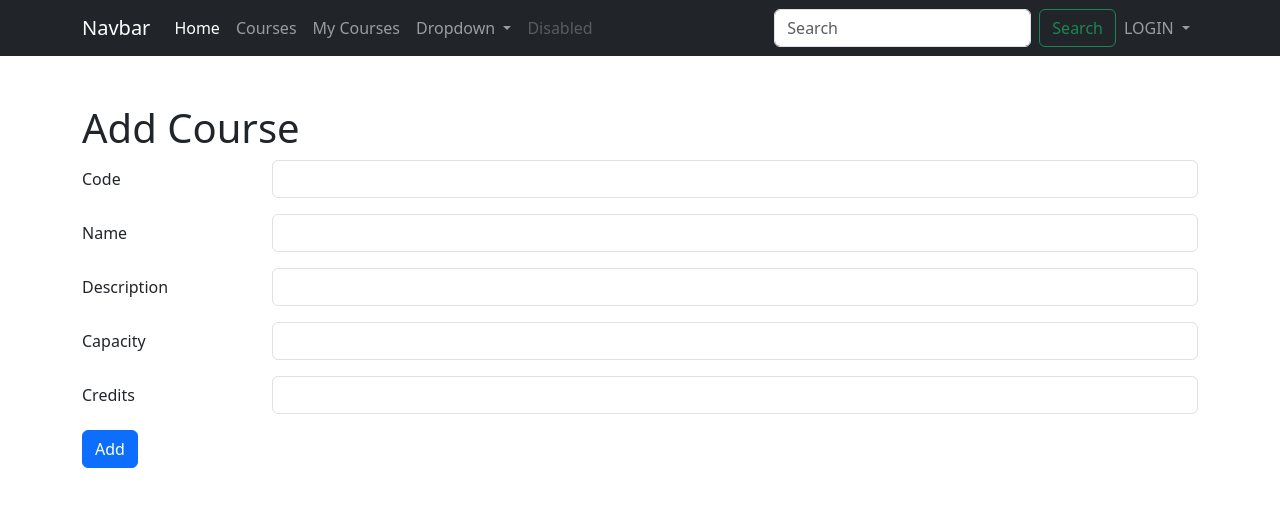
After one commit to jabary/djangoProject, a Django app: page /add_course/ in a window 1280 px wide. The commit adds this page. Shown: the top 507 px of the page. Run offline with Django 4.2, Linux system fonts and the light colour scheme.

Commit message:
added groups auth and reg courses

```diff
--- /dev/null
+++ b/reg/forms.py
@@ -0,0 +1,21 @@
+from django.contrib.auth.models import User
+from django.contrib.auth.forms import UserCreationForm
+from django.forms import ModelForm
+from django import forms
+from .models import Course
+
+
+class UserRegistrationForm(UserCreationForm):
+
+    email = forms.EmailField()
+
+    class Meta:
+        model = User
+        fields = ['username', 'email', 'password1', 'password2']
+
+
+class CourseForm(ModelForm):
+
+    class Meta:
+        model = Course
+        fields = ['name', 'code', 'credits', 'capacity', 'description']
--- a/reg/models.py
+++ b/reg/models.py
@@ -10,3 +10,17 @@ class Student(models.Model):
     avg = models.FloatField()
     create_date = models.DateField(default=datetime.datetime.now())
     user = models.OneToOneField(User, on_delete=models.CASCADE, null=True)
+
+
+class Course(models.Model):
+    code = models.IntegerField(primary_key=True)
+    name = models.CharField(max_length=100)
+    description = models.CharField(max_length=300)
+    credits = models.IntegerField()
+    capacity = models.IntegerField()
+
+
+class StudentReg(models.Model):
+
+    course = models.ForeignKey(Course, on_delete=models.CASCADE)
+    student = models.ForeignKey(Student, on_delete=models.CASCADE)
--- /dev/null
+++ b/reg/templates/course_form.html
@@ -0,0 +1,47 @@
+<!-- registration/register.html -->
+
+{% extends "master.html" %}
+{% block content %}
+
+    <h1>Add Course</h1>
+    <form method="post">
+        {% csrf_token %}
+        <div class="row mb-3">
+        <label for="" class="col-sm-2 col-form-label">Code</label>
+        <div class="col-sm-10">
+          <input type="text" class="form-control" name="code">
+        </div>
+      </div>
+        <div class="row mb-3">
+        <label for="" class="col-sm-2 col-form-label">Name</label>
+        <div class="col-sm-10">
+          <input type="text" class="form-control" name="name">
+        </div>
+      </div>
+      <div class="row mb-3">
+        <label for="" class="col-sm-2 col-form-label">Description</label>
+        <div class="col-sm-10">
+          <input type="text" class="form-control" name="description">
+        </div>
+      </div>
+
+      <div class="row mb-3">
+        <label for="" class="col-sm-2 col-form-label">Capacity</label>
+        <div class="col-sm-10">
+          <input type="number" class="form-control" name="capacity" >
+        </div>
+      </div>
+
+        <div class="row mb-3">
+        <label for="" class="col-sm-2 col-form-label">Credits</label>
+        <div class="col-sm-10">
+          <input type="number" class="form-control" name="credits" >
+        </div>
+      </div>
+
+
+        <button type="submit" class="btn btn-primary">Add</button>
+
+    </form>
+
+{% endblock %}
--- a/reg/templates/master.html
+++ b/reg/templates/master.html
@@ -1,4 +1,5 @@
 <!doctype html>
+{% load auth_tags %}
 <html lang="en">
   <head>
     <meta charset="utf-8">
@@ -19,8 +20,16 @@
               <a class="nav-link active" aria-current="page" href="#">Home</a>
             </li>
             <li class="nav-item">
-              <a class="nav-link" href="#">Link</a>
+              <a class="nav-link" href="/courses/">Courses</a>
             </li>
+            <li class="nav-item">
+              <a class="nav-link" href="/student_courses/">My Courses</a>
+            </li>
+            {% if request.user|is_in_group:"admin" %}
+            <li class="nav-item">
+              <a class="nav-link" href="/students/">Students</a>
+            </li>
+            {% endif %}
             <li class="nav-item dropdown">
               <a class="nav-link dropdown-toggle" href="#" id="navbarDropdown" role="button" data-bs-toggle="dropdown" aria-expanded="false">
                 Dropdown
--- /dev/null
+++ b/reg/templatetags/auth_tags.py
@@ -0,0 +1,8 @@
+from django import template
+
+register = template.Library()
+
+
+@register.filter(name='is_in_group')
+def is_in_group(user, group_name):
+    return user.groups.filter(name=group_name).exists()
--- a/reg/urls.py
+++ b/reg/urls.py
@@ -11,5 +11,12 @@ urlpatterns = [
     path('students/', views.students, name='students'),
     path('delete/<int:id>/', views.delete, name='delete'),
     path('update/<int:id>/', views.update, name='update'),
-    path('register/', views.register, name='register')
+    path('register/', views.register, name='register'),
+    path('add_course/', views.add_course, name='add_course'),
+    path('courses/<int:code>', views.courses, name='courses'),
+    path('courses/', views.courses, name='courses'),
+    path('student_courses/', views.student_courses, name='student_courses'),
+    path('reg_course/<int:code>/', views.reg_course, name='reg_course'),
+    path('unreg_course/<int:code>/', views.unreg_course, name='unreg_course'),
+
 ]
--- a/reg/views.py
+++ b/reg/views.py
@@ -1,7 +1,7 @@
 from django.shortcuts import render, redirect
-from django.contrib.auth.decorators import login_required
-from .models import Student
-from .forms import UserRegistrationForm
+from django.contrib.auth.decorators import login_required, user_passes_test
+from .models import Student, Course, StudentReg
+from .forms import UserRegistrationForm, CourseForm
 from django.contrib.auth import authenticate, login, logout
 # Create your views here.
 
@@ -25,7 +25,72 @@ def add_student(request):
     return render(request, 'student_form.html')
 
 
+def add_course(request):
+    if request.method == 'POST':
+        form = CourseForm(request.POST)
+        if form.is_valid():
+            form.save()
+            return redirect('courses')  # Redirect to login page after successful registration
+    else:
+        form = CourseForm()
+
+    return render(request, 'course_form.html', {'form': form})
+
+
+
 @login_required
+def courses(request, code=None):
+
+    if code:
+        courses_list = Course.objects.filter(code=code)
+    else:
+        courses_list = Course.objects.all()  # SELECT * FROM students
+
+    return render(request, 'courses.html', {"courses": courses_list})
+
+
+@login_required
+def reg_course(request, code):
+
+    user_id = request.user.id
+    student = Student.objects.get(user_id=user_id)
+    course = Course.objects.get(code=code)
+    student_reg = StudentReg()
+    student_reg.student = student
+    student_reg.course = course
+    student_reg.save()
+
+    return redirect('student_courses')
+
+
+@login_required
+def unreg_course(request, code):
+
+    course = Course.objects.get(code=code)
+
+    StudentReg.objects.filter(course=course).delete()
+
+    return redirect('student_courses')
+
+
+@login_required
+def student_courses(request):
+
+    user_id = request.user.id
+    student = Student.objects.get(user_id=user_id)
+
+    student_reg = StudentReg.objects.filter(student=student)
+
+    courses = [reg.course for reg in student_reg]
+
+    return render(request, 'student_courses.html', {"courses": courses})
+
+
+def user_in_group(user):
+    return user.groups.filter(name='admin').exists()
+
+
+@user_passes_test(user_in_group)
 def students(request, id=None):
 
     user = request.user
```
Also changed, not shown: reg/templates/courses.html (added, +32 -0 lines), reg/templates/student_courses.html (added, +36 -0 lines), testdjango/settings.py (+4 -3 lines), reg/migrations/0002_course_student_user_alter_student_create_date_and_more.py (added), reg/migrations/0003_rename_coursecode_studentreg_course_and_more.py (added), reg/templatetags/__init__.py (added).
